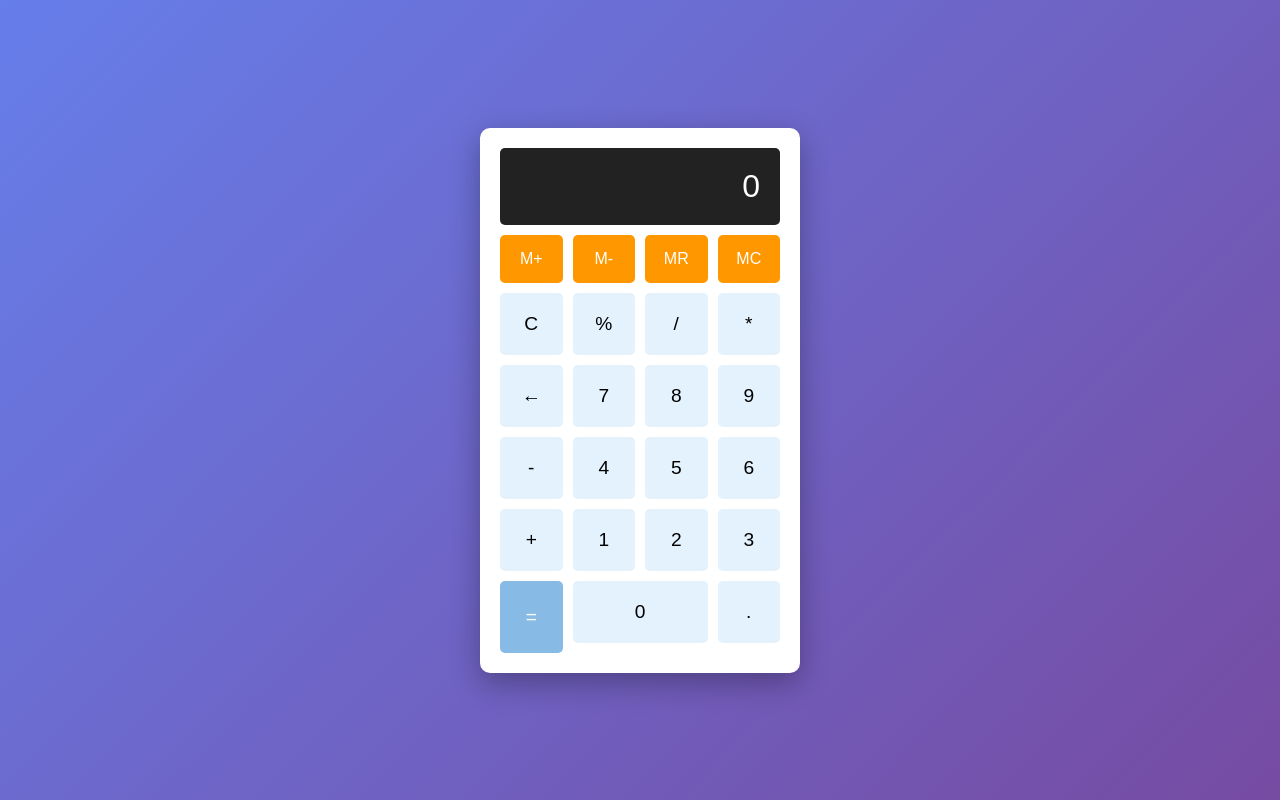
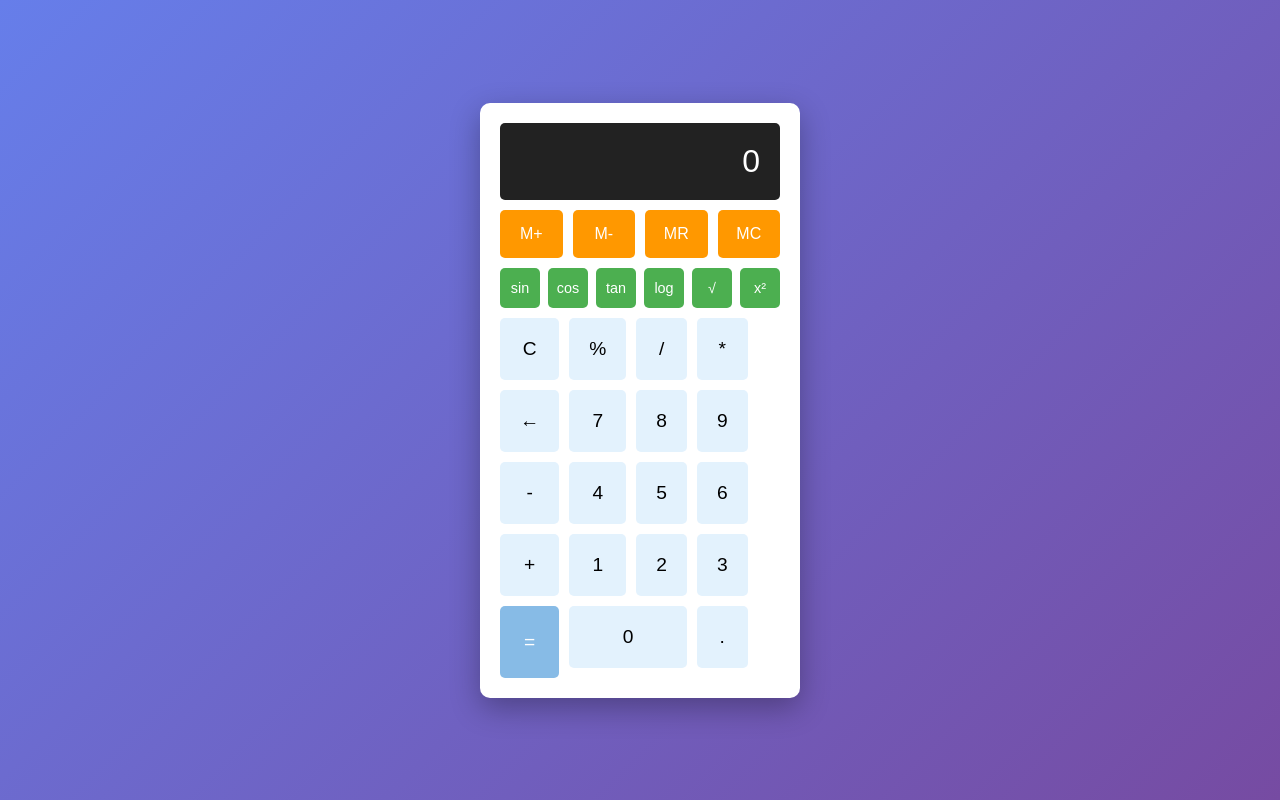
Before and after one commit to czy2007/calculator-app, a plain HTML site: page index.html in a window 1280 px wide. Drawn offline with Linux system fonts and the light colour scheme.

Commit message:
Add scientific calculator - button style (v1)

```diff
--- a/index.html
+++ b/index.html
@@ -18,6 +18,17 @@
         <button onclick="memoryClear()" class="memory-btn">MC</button>
     </div>
 
+      <!-- 新增科學計算按鈕區 -->
+    <div class="scientific-buttons">
+        <button onclick="scientificCalc('sin')">sin</button>
+        <button onclick="scientificCalc('cos')">cos</button>
+        <button onclick="scientificCalc('tan')">tan</button>
+        <button onclick="scientificCalc('log')">log</button>
+        <button onclick="scientificCalc('sqrt')">√</button>
+        <button onclick="scientificCalc('pow')">x²</button>
+    </div>
+
+    <div class="buttons">
         <div class="buttons">
             <button onclick="clearDisplay()">C</button>
             <button onclick="calculatePercentage()">%</button>
--- a/script.js
+++ b/script.js
@@ -99,3 +99,43 @@ function showMemoryIndicator() {
 function hideMemoryIndicator() {
     display.style.borderLeft = 'none';
 }
+// 新增科學計算函數
+function scientificCalc(operation) {
+    try {
+        let value = eval(currentInput);
+        let result;
+
+        switch(operation) {
+            case 'sin':
+                result = Math.sin(value * Math.PI / 180);
+                break;
+            case 'cos':
+                result = Math.cos(value * Math.PI / 180);
+                break;
+            case 'tan':
+                result = Math.tan(value * Math.PI / 180);
+                break;
+            case 'log':
+                result = Math.log10(value);
+                break;
+            case 'sqrt':
+                result = Math.sqrt(value);
+                break;
+            case 'pow':
+                result = Math.pow(value, 2);
+                break;
+            default:
+                result = value;
+        }
+
+        currentInput = result.toString();
+        updateDisplay();
+    } catch (error) {
+        currentInput = 'Error';
+        updateDisplay();
+        setTimeout(() => {
+            currentInput = '0';
+            updateDisplay();
+        }, 1500);
+    }
+}
--- a/style.css
+++ b/style.css
@@ -96,3 +96,21 @@ button:active {
 .memory-btn:active {
     transform: scale(0.95);
 }
+/* 科學計算按鈕樣式 */
+.scientific-buttons {
+    display: grid;
+    grid-template-columns: repeat(6, 1fr);
+    gap: 8px;
+    margin-bottom: 10px;
+}
+
+.scientific-buttons button {
+    padding: 12px 8px;
+    font-size: 0.9em;
+    background: #4caf50;
+    color: white;
+}
+
+.scientific-buttons button:hover {
+    background: #45a049;
+}
```
